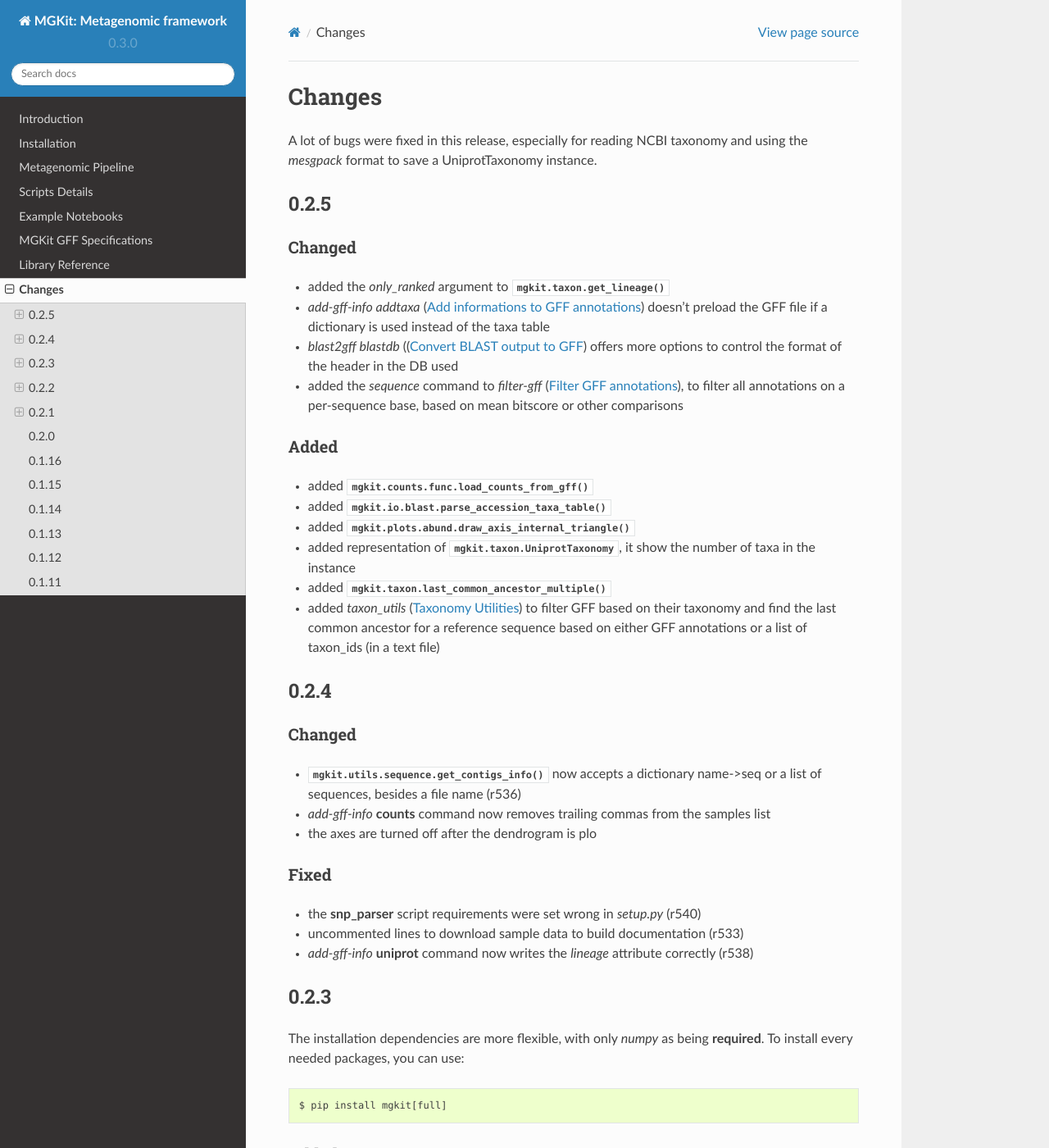
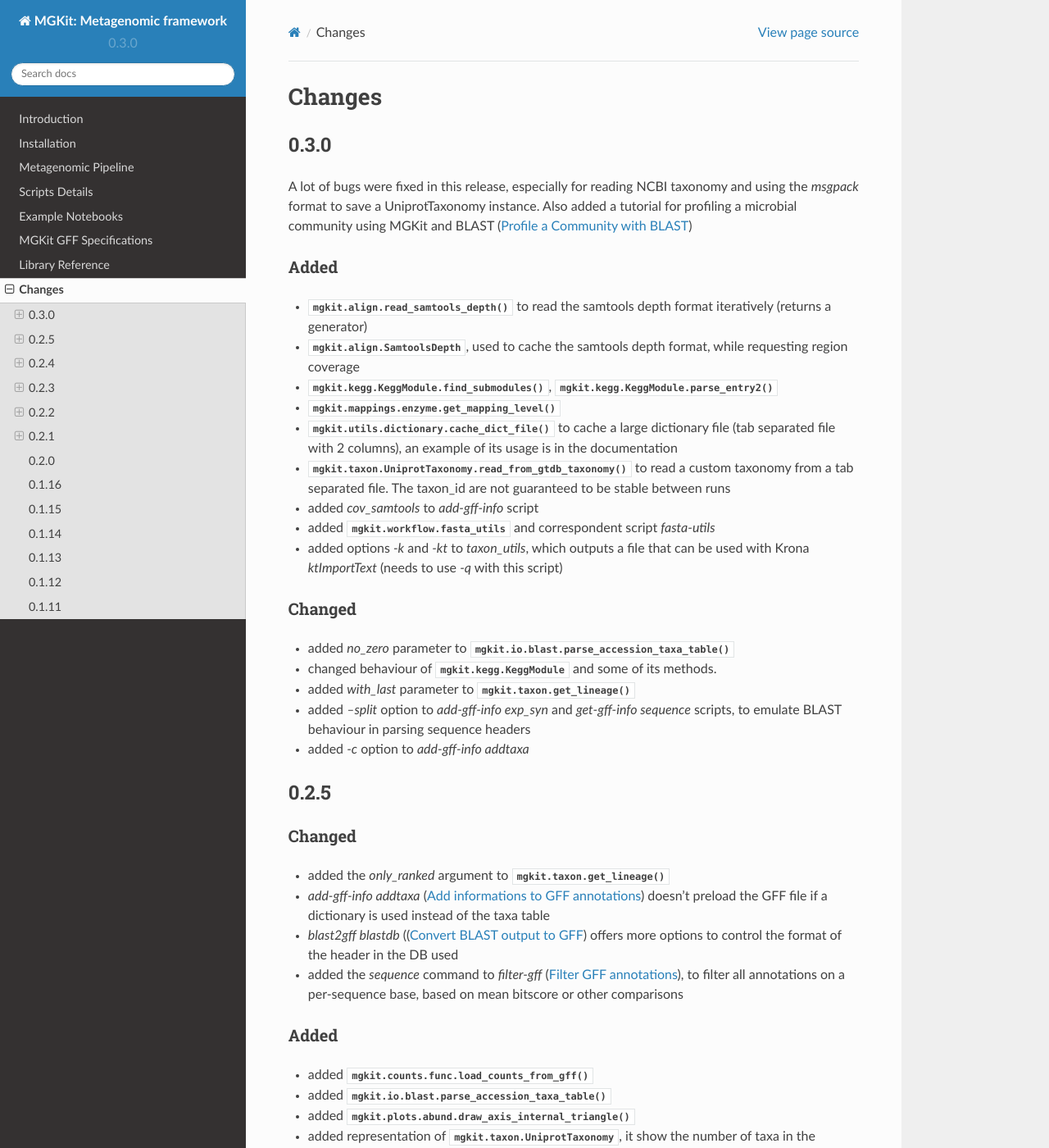
Before and after one commit to frubino/mgkit, a Sphinx documentation site: the page built from docs/source/changes.rst, in a window 1280 px wide and 1400 px high. Shown: the whole window at 82% size. Built offline with Sphinx 7.4.7 and the Read the Docs theme 2.0.0, drawn with Linux system fonts in a browser that asks for light colours; pages that are not in the unit, such as notebooks, are missing from menus.

Commit message:
Updated documentation

```diff
--- a/docs/source/changes.rst
+++ b/docs/source/changes.rst
@@ -1,7 +1,32 @@
 Changes
 =======
 
-A lot of bugs were fixed in this release, especially for reading NCBI taxonomy and using the *mesgpack* format to save a UniprotTaxonomy instance.
+0.3.0
+-----
+
+A lot of bugs were fixed in this release, especially for reading NCBI taxonomy and using the *msgpack* format to save a UniprotTaxonomy instance. Also added a tutorial for profiling a microbial community using MGKit and BLAST (:ref:`blast2lca`)
+
+Added
+*****
+
+* :func:`mgkit.align.read_samtools_depth` to read the samtools depth format iteratively (returns a generator)
+* :class:`mgkit.align.SamtoolsDepth`, used to cache the samtools depth format, while requesting region coverage
+* :meth:`mgkit.kegg.KeggModule.find_submodules`, :meth:`mgkit.kegg.KeggModule.parse_entry2`
+* :func:`mgkit.mappings.enzyme.get_mapping_level`
+* :func:`mgkit.utils.dictionary.cache_dict_file` to cache a large dictionary file (tab separated file with 2 columns), an example of its usage is in the documentation
+* :meth:`mgkit.taxon.UniprotTaxonomy.read_from_gtdb_taxonomy` to read a custom taxonomy from a tab separated file. The taxon_id are not guaranteed to be stable between runs
+* added *cov_samtools* to *add-gff-info* script
+* added :mod:`mgkit.workflow.fasta_utils` and correspondent script *fasta-utils*
+* added options *-k* and *-kt* to *taxon_utils*, which outputs a file that can be used with Krona *ktImportText* (needs to use *-q* with this script)
+
+Changed
+*******
+
+* added *no_zero* parameter to :func:`mgkit.io.blast.parse_accession_taxa_table`
+* changed behaviour of :class:`mgkit.kegg.KeggModule` and some of its methods.
+* added *with_last* parameter to :func:`mgkit.taxon.get_lineage`
+* added *--split* option to *add-gff-info exp_syn* and *get-gff-info sequence* scripts, to emulate BLAST behaviour in parsing sequence headers
+* added *-c* option to *add-gff-info addtaxa*
 
 0.2.5
 -----
--- a/docs/source/scripts/index.rst
+++ b/docs/source/scripts/index.rst
@@ -14,6 +14,7 @@
    snp_analysis
    download-taxonomy
    taxon_utils
+   fasta-utils
    json2gff
    download_profiles
    download_data
```
Also changed, not shown: docs/source/pipeline/blast2lca.rst (+22 -3 lines), 1 other file.
